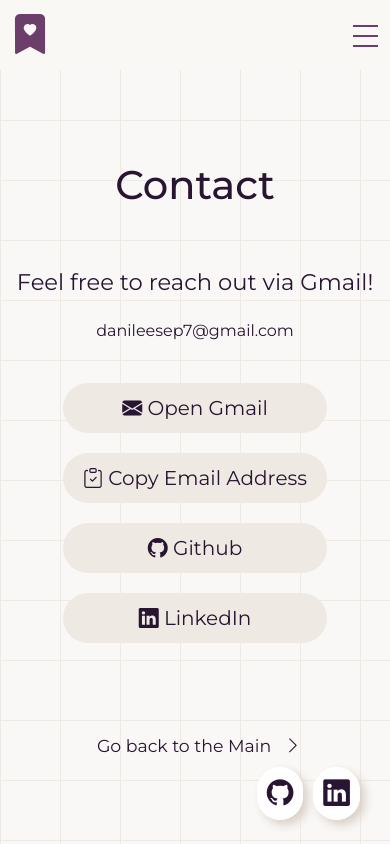
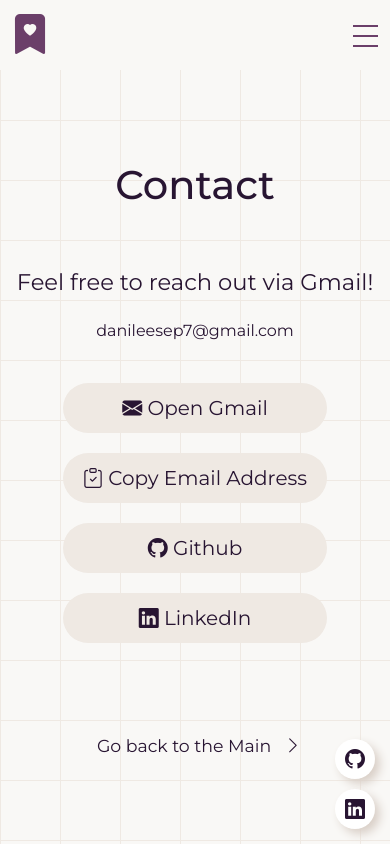
Before and after one commit to dani0907/portfolio_page, a React (Vite) app: page /contact in a window 390 px wide. Built offline with nearby package versions, Linux system fonts and the light colour scheme.

Commit message:
footer css fixed

```diff
--- a/src/comp/css/layout.css
+++ b/src/comp/css/layout.css
@@ -69,14 +69,20 @@
   right: 0;
   .footInner{
     padding: 30px;
-
+    display: flex;
     .githubBtn,
     .linkedInBtn{
+      display: flex;
+      align-items: center;
+      justify-content: center;
       font-size: 20pt;
-      padding: 10px;
+      width: 50px;
+      aspect-ratio: 1/1;
+      /* padding: 10px; */
       border-radius: 100px;
       background: #FFF;
       box-shadow: 5px 5px 10px #D9CFC7;
+
     }
     .githubBtn{
       margin-right: 10px;
@@ -177,4 +183,27 @@
       z-index: -1;
     }
   }
+  .footer{
+    position: fixed;
+    bottom: 0;
+    right: 0;
+    .footInner{
+
+      flex-direction: column;
+      padding: 15px;
+
+      .githubBtn,
+      .linkedInBtn{
+        font-size: 15pt;
+        width: 40px;
+        border-radius: 100px;
+        background: #FFF;
+        box-shadow: 5px 5px 10px #D9CFC7;
+      }
+      .githubBtn{
+        margin-right: 0;
+        margin-bottom: 10px;
+      }
+    }
+  }
 }
```
Also changed, not shown: 1 other file (tests, documents, lock files or other folders).
